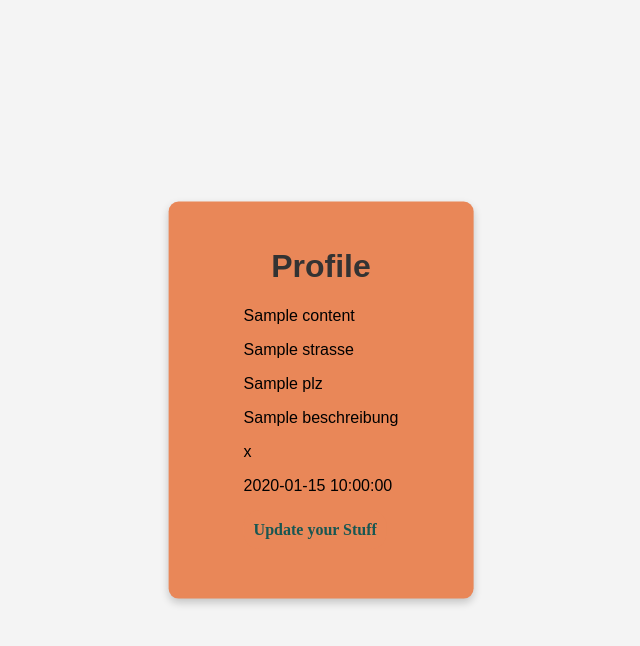
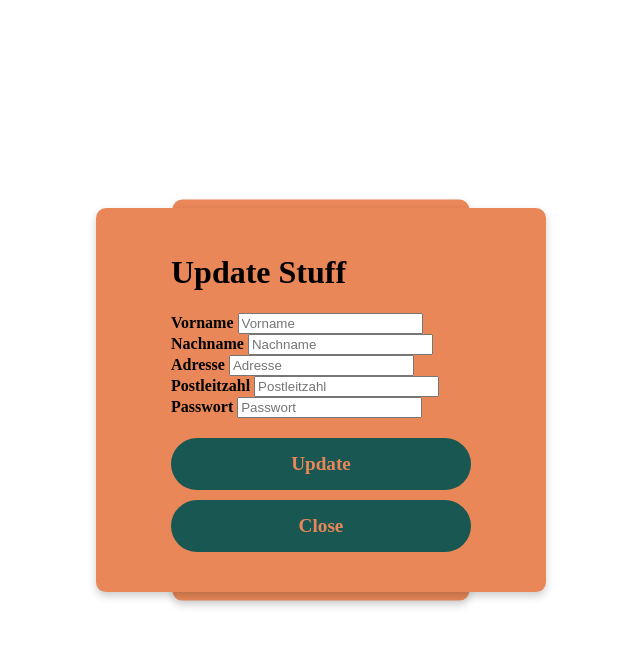
Before and after one commit to david-amoah-dev/DB_Praktikum, a Python web app: template templates/profile.html in a window 1280 px wide, after a click on "Update your Stuff". Shown: the top 646 px of the page, without its empty margins (319-959 px from the left). Run offline with Jinja, Linux system fonts and the light colour scheme; the template is opened without the code that fills it: most values are stand-ins (such as "Sample title", 1, 10 or a date in 2020).

Commit message:
update profile 2
jetzt aber wirklich

```diff
--- a/app.py
+++ b/app.py
@@ -378,6 +378,10 @@ def logout():
 # ________________profile____________
 @app.route("/profile/") #important to look at # should work now
 def profile():
+    # just for testing
+    #user1 = {"id" : 1, "type" : "Kunde"}
+    #session["user"] = user1
+
     if not session.get("user"):
         return redirect(url_for("login"))
     user1 = session["user"]
--- /dev/null
+++ b/static/profile_update.js
@@ -0,0 +1,16 @@
+// Function to open the form dynamically based on the form ID
+function openForm(formId) {
+
+    var profileUpdateForm = document.getElementById('profileUpdateForm');
+    profileUpdateForm.style.display = 'none';
+
+    // Show the selected form
+    var selectedForm = document.getElementById(formId);
+    selectedForm.style.display = 'block';
+}
+
+// Function to close the form dynamically based on the form ID
+function closeForm(formId) {
+    var form = document.getElementById(formId);
+    form.style.display = 'none';
+}
--- a/templates/profile.html
+++ b/templates/profile.html
@@ -4,7 +4,79 @@
     <meta charset="UTF-8">
     <meta name="viewport" content="width=device-width, initial-scale=1.0">
     <title>Profile</title>
-    <link rel="stylesheet" href="{{ url_for('static', filename='addstyles.css') }}">
+
+    <style>
+        .Profile {
+            display: block;
+            position: fixed;
+            transform: translate(-50%, -50%);
+            background-color: #E98758;
+            box-shadow: 0px 4px 8px rgba(0, 0, 0, 0.2);
+            max-width: 300px;
+            max-height: 500px;
+            border-radius: 10px;
+            top: 50%;
+            left: 50%;
+            padding: 25px 75px 50px 75px;
+            flex-direction: column;
+            align-items: flex-start;
+            flex-shrink: 0;
+            background:#E98758;
+        }
+
+        .form-popup {
+            display: none;
+            position: fixed;
+            transform: translate(-50%, -50%);
+            background-color: #E98758;
+            box-shadow: 0px 4px 8px rgba(0, 0, 0, 0.2);
+            max-width: 300px;
+            max-height: 500px;
+            border-radius: 10px;
+            top: 50%;
+            left: 50%;
+            padding: 25px 75px 50px 75px;
+            flex-direction: column;
+            align-items: flex-start;
+            flex-shrink: 0;
+            background: #E98758;
+        }
+
+        .register {
+            background-color: #E98758;
+            color:#025252;
+            padding: 10px;
+            align-items: center;
+            display: justify;
+            border-radius: 15px;
+            font-family: "Istok Web";
+            font-size: 100%;
+            opacity: 0.9;
+        }
+
+        .register:hover {
+            opacity: 1;
+            background-color: #E98758;
+        }
+
+        .form-container .btn {
+            background-color: #025252;
+            color: #E98758;
+            padding: 15px;
+            border: none;
+            cursor: pointer;
+            width: 100%;
+            margin-top: 20px;
+            opacity: 0.9;
+            align-items: center;
+            display: justify;
+            border-radius: 40px;
+            margin-bottom: -10px;
+            font-family: "Istok Web";
+            font-size: 120%;
+        }
+
+    </style>
 </head>
 <body>
     <div class="Profile">
@@ -29,7 +101,7 @@
 
 
             <!-- Button to open the user registration form -->
-        <button class="btn register" onclick="openprofileForm('profileUpdateForm')"><b>Update your Stuff</b></button>
+        <button class="btn register" onclick="openForm('profileUpdateForm')"><b>Update your Stuff</b></button>
     </div>
 
     <!--  Form -->
@@ -52,11 +124,11 @@
             <input type="password" placeholder="Passwort" name="password" required>
 
             <button type="submit" class="btn" onclick="closeForm('profileUpdateForm')"><b>Update</b></button>
-            <button type="button" class="btn cancel" onclick="closeprofileForm('profileUpdateForm')"><b>Close</b></button>
+            <button type="button" class="btn cancel" onclick="closeForm('profileUpdateForm')"><b>Close</b></button>
         </form>
     </div>
 
-    <script src= "{{ url_for('static', filename='lspatz.js') }}"></script>
+    <script src= "{{ url_for('static', filename='profile_update.js') }}"></script>
 
 </body>
 </html>
```
Also changed, not shown: templates/profile_alternative.html (deleted, +0 -106 lines), templates/profile_update.html (deleted, +0 -41 lines).
